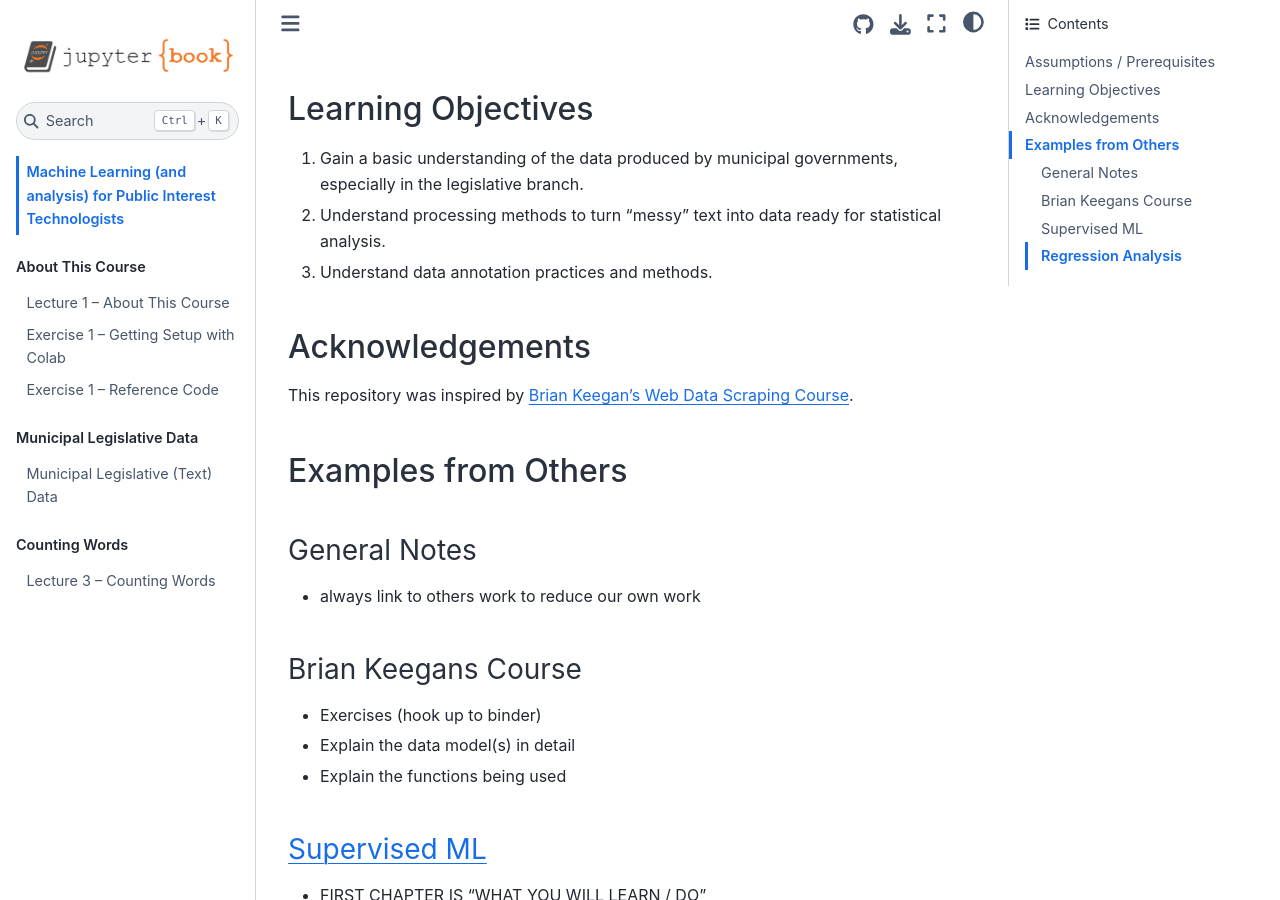
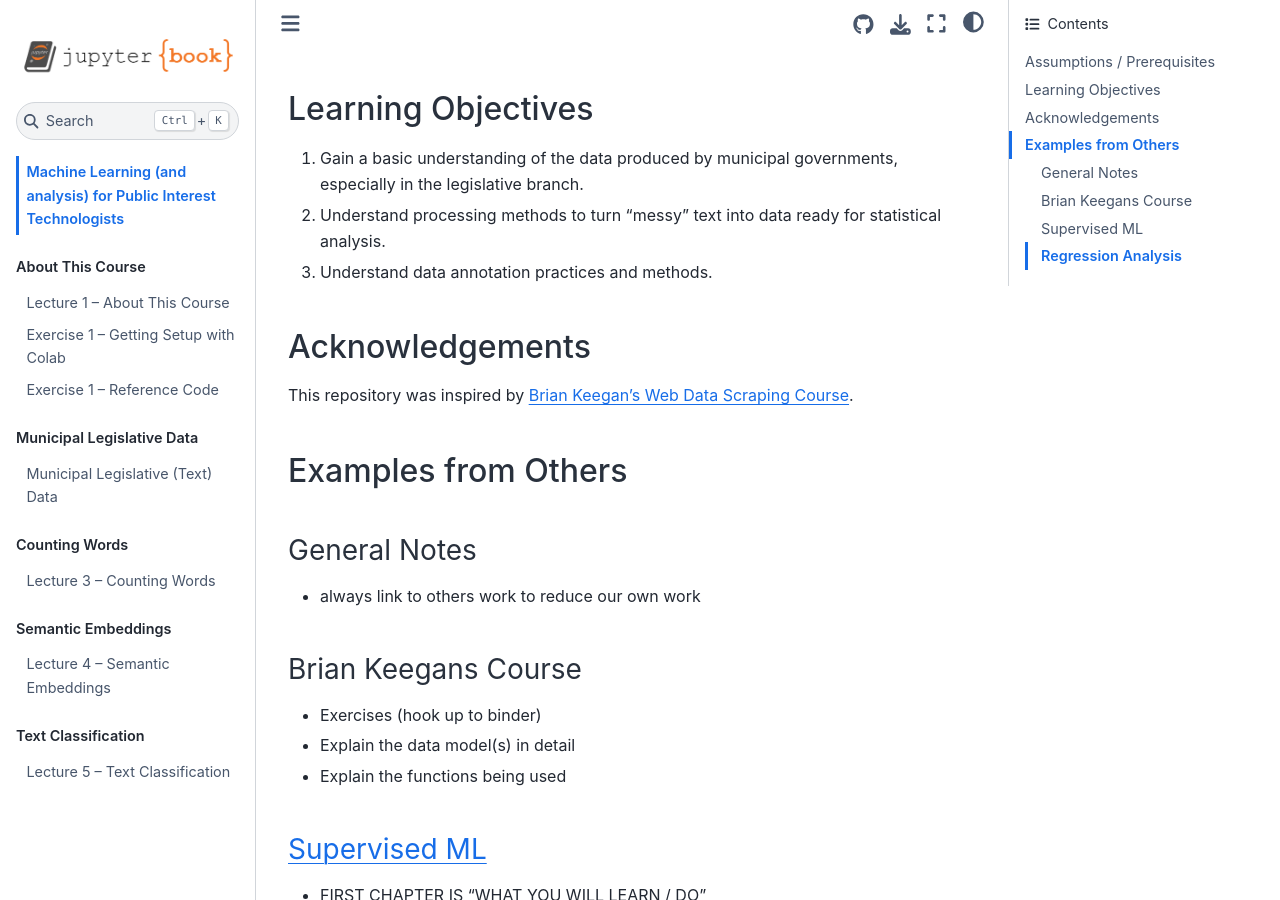
Before and after one commit to PugetSoundClinic-PIT/ml-for-pit, a Jupyter Book: the page built from README.md, in a window 1280 px wide and 900 px high, scrolled down 363 px. Built offline with Jupyter Book 1.0.4 settings and Sphinx 7.4.7 and the Sphinx Book theme 1.1.4, drawn with Linux system fonts in a browser that asks for light colours.

Commit message:
Add new content to table of contents

```diff
--- a/_toc.yml
+++ b/_toc.yml
@@ -15,3 +15,9 @@ parts:
 - caption: Counting Words
   chapters:
   - file: content/03/lecture.ipynb
+- caption: Semantic Embeddings
+  chapters:
+  - file: content/04/lecture.ipynb
+- caption: Text Classification
+  chapters:
+  - file: content/05/lecture.ipynb
```
